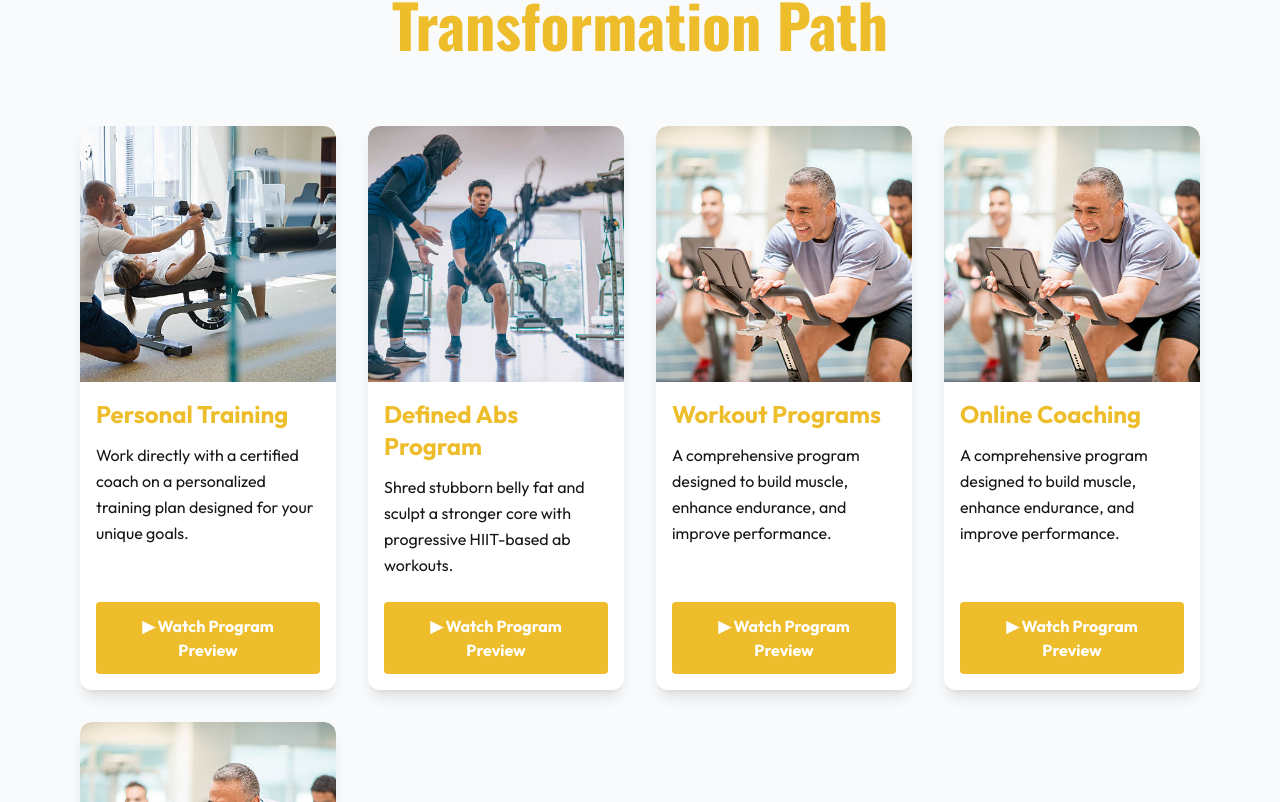
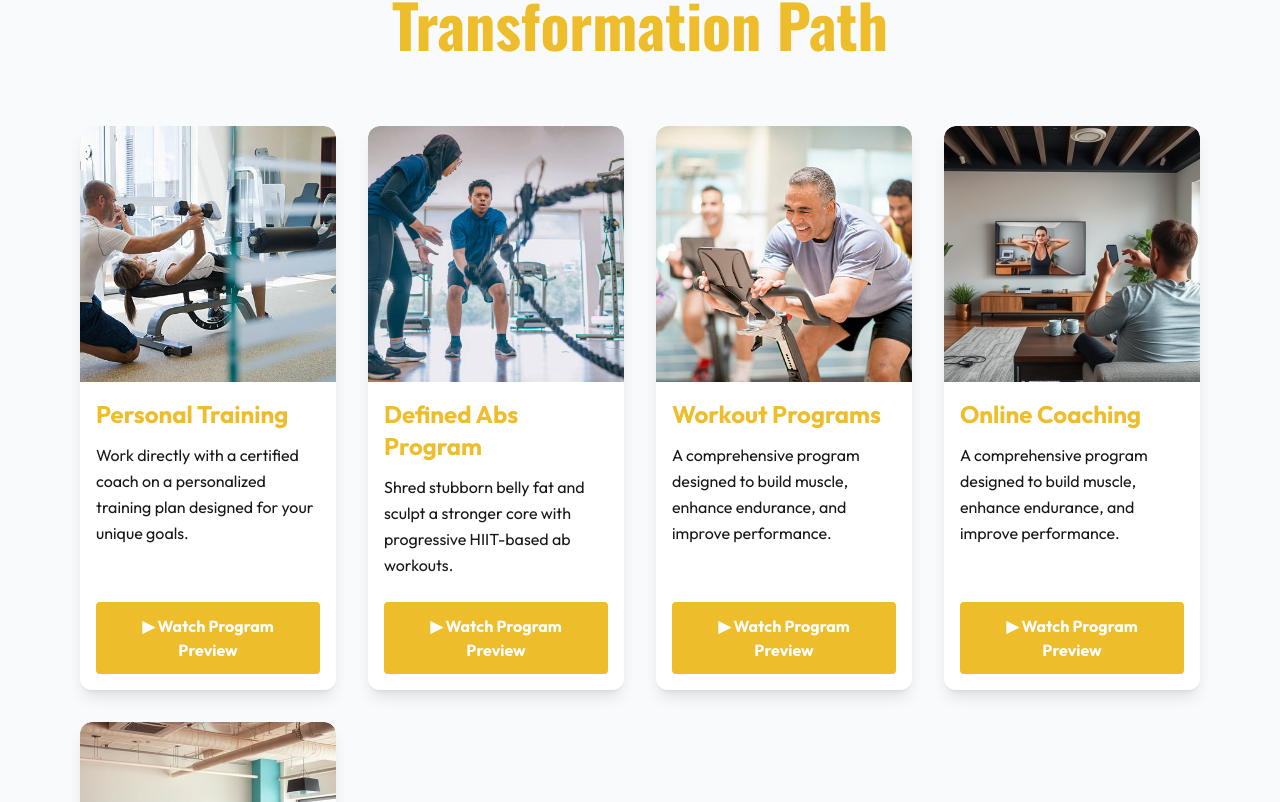
Before and after one commit to samziro/the-hunter, a React (Vite) app: page / in a window 1280 px wide. Shown: the part 2218-3020 px from the top of the page. Built offline with nearby package versions, Linux system fonts and the light colour scheme.

Commit message:
first commit

```diff
--- a/src/components/classes/Classes.jsx
+++ b/src/components/classes/Classes.jsx
@@ -6,6 +6,8 @@ import { motion } from "framer-motion";
 
 import personal_training_image from "../../assets/personal trainer.png";
 import hiit_workout_image from "../../assets/hiit-work-out.png";
+import online from "../../assets/online.jpg"
+import group from "../../assets/group.jpg"
 import gym_workout_image from "../../assets/back.png";
 import hiit_work_out_video from "../../assets/hiit-work-out.webm";
 import personal_trainer_video from "../../assets/personal trainer.webm";
@@ -50,7 +52,7 @@ const Classes = () => {
       keywords: "strength training, muscle building, gym workout plan",
     },
     {
-      image: gym_workout_image,
+      image: online,
       heading: "Online Coaching",
       description:
         "A comprehensive program designed to build muscle, enhance endurance, and improve performance.",
@@ -58,7 +60,7 @@ const Classes = () => {
       keywords: "strength training, muscle building, gym workout plan",
     },
     {
-      image: gym_workout_image,
+      image: group,
       heading: "Group Coaching",
       description:
         "A comprehensive program designed to build muscle, enhance endurance, and improve performance.",
```
Also changed, not shown: src/assets/group.jpg (added), src/assets/online.jpg (added).
